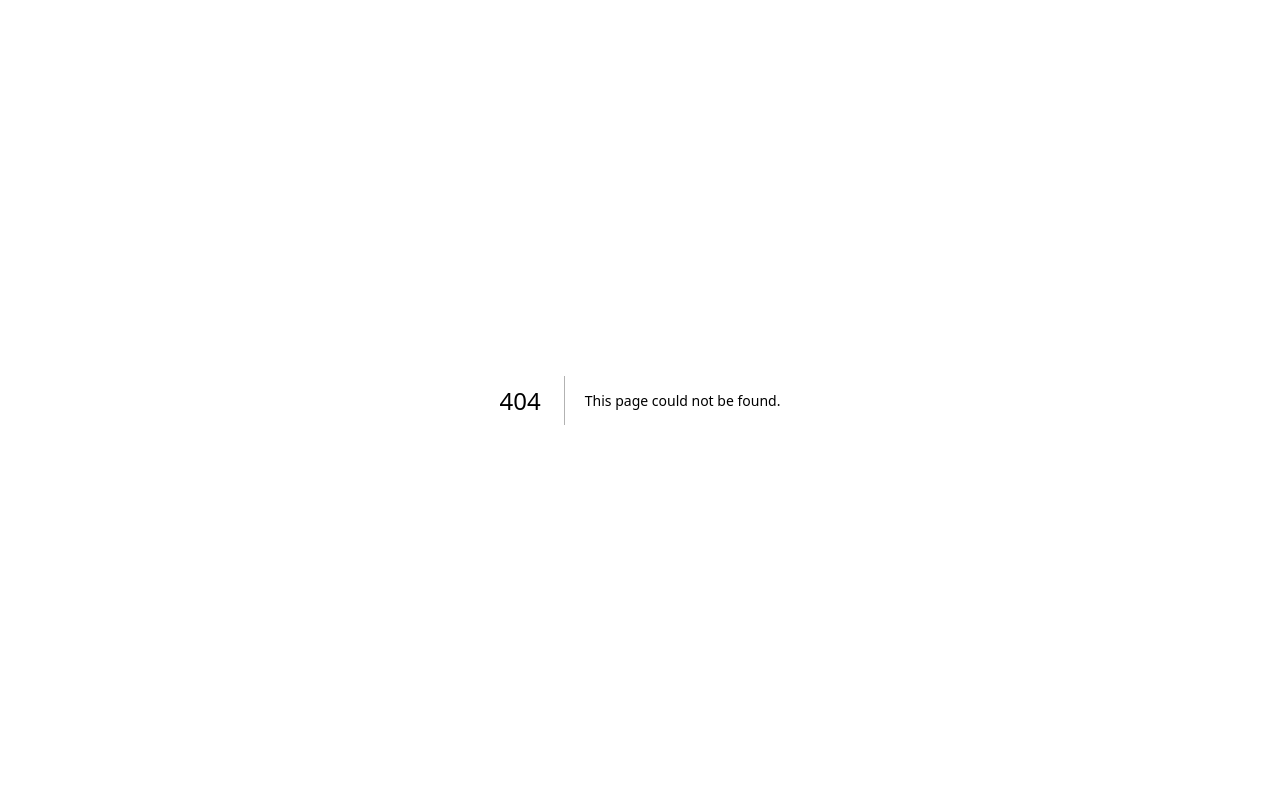
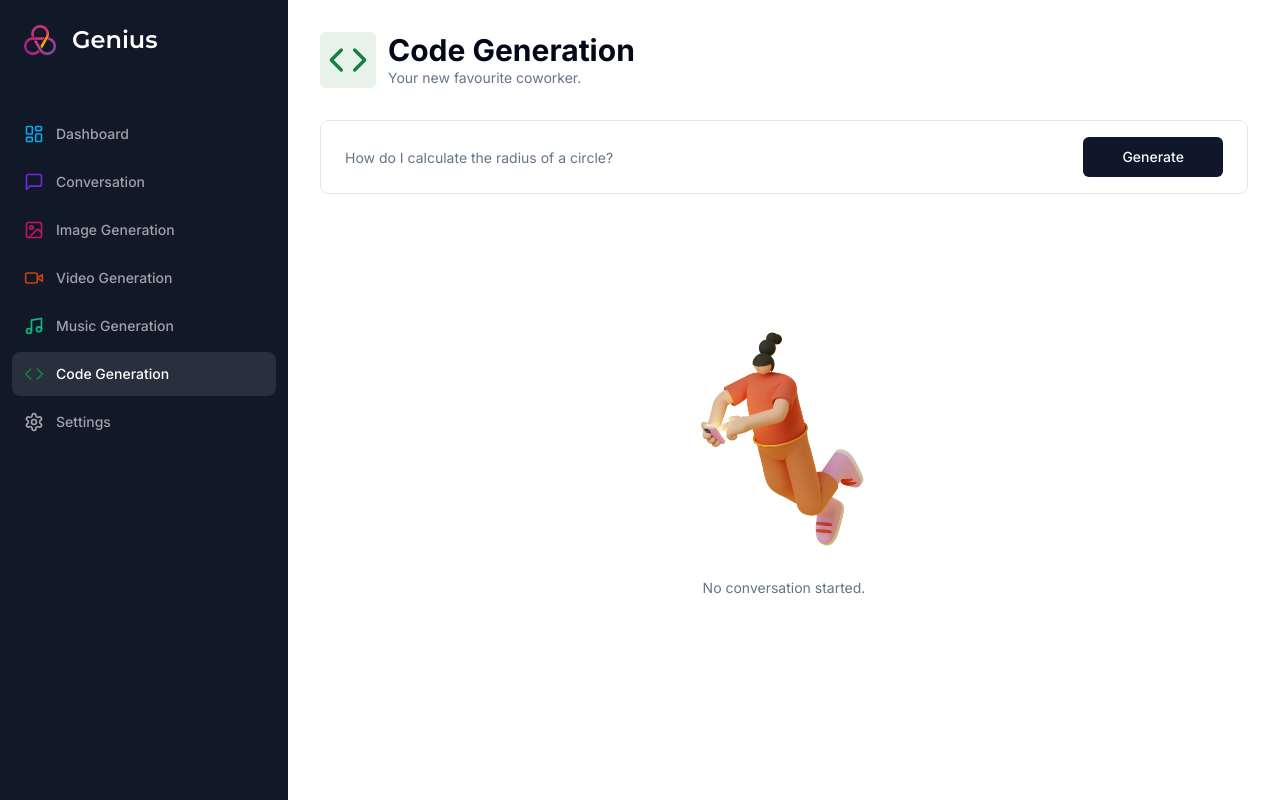
Before and after one commit to penguinboots/ai-saas, a Next.js app: page /code in a window 1280 px wide. Before the commit this address had no page. Built offline with nearby package versions, Linux system fonts and the light colour scheme.

Commit message:
duplicate template for code generator

```diff
--- /dev/null
+++ b/app/(dashboard)/(routes)/code/constants.ts
@@ -0,0 +1,7 @@
+import * as z from "zod";
+
+export const formSchema = z.object({
+  prompt: z.string().min(1, {
+    message: "Prompt is required.",
+  }),
+})
--- /dev/null
+++ b/app/(dashboard)/(routes)/code/page.tsx
@@ -0,0 +1,132 @@
+"use client";
+
+import { useForm } from "react-hook-form";
+import * as z from "zod";
+import { zodResolver } from "@hookform/resolvers/zod";
+import { formSchema } from "./constants";
+import axios from "axios";
+import { Heading } from "@/components/Heading";
+import { Code } from "lucide-react";
+import { Form, FormControl, FormField, FormItem } from "@/components/ui/form";
+import { Input } from "@/components/ui/input";
+import { Button } from "@/components/ui/button";
+import { useRouter } from "next/navigation";
+import { useState } from "react";
+import { ChatCompletionRequestMessage } from "openai";
+import Empty from "@/components/Empty";
+import Loader from "@/components/Loader";
+import { cn } from "@/lib/utils";
+import BotAvatar from "@/components/BotAvatar";
+import UserAvatar from "@/components/UserAvatar";
+
+const CodePage = () => {
+  const router = useRouter();
+  const [messages, setMessages] = useState<ChatCompletionRequestMessage[]>([]);
+
+  const form = useForm<z.infer<typeof formSchema>>({
+    resolver: zodResolver(formSchema),
+    defaultValues: {
+      prompt: "",
+    },
+  });
+
+  const isLoading = form.formState.isSubmitting;
+
+  const onSubmit = async (values: z.infer<typeof formSchema>) => {
+    try {
+      const userMessage: ChatCompletionRequestMessage = {
+        role: "user",
+        content: values.prompt,
+      };
+      const newMessages = [...messages, userMessage];
+
+      const response = await axios.post("/api/conversation", {
+        messages: newMessages,
+      });
+
+      setMessages((current) => [...current, userMessage, response.data]);
+
+      form.reset();
+    } catch (error: any) {
+      // TO DO : open pro modal
+      console.log(error);
+    } finally {
+      router.refresh();
+    }
+  };
+
+  return (
+    <div>
+      <Heading
+        title="Code Generation"
+        description="Your new favourite coworker."
+        icon={Code}
+        iconColor="text-green-700"
+        bgColor="bg-green-700/10"
+      />
+      <div className="px-4 lg:px-8">
+        <div>
+          <Form {...form}>
+            <form
+              onSubmit={form.handleSubmit(onSubmit)}
+              className="
+                rounded-lg border w-full p-4 px-3 md:px-6
+                focus-within:shadow-sm grid grid-cols-12 gap-2"
+              autoComplete="off"
+            >
+              <FormField
+                name="prompt"
+                render={({ field }) => (
+                  <FormItem className="col-span-12 lg:col-span-10">
+                    <FormControl className="m-0 p-0">
+                      <Input
+                        className="border-0 outline-none focus-visible:ring-0 focus-visible:ring-transparent"
+                        disabled={isLoading}
+                        placeholder="How do I calculate the radius of a circle?"
+                        {...field}
+                      />
+                    </FormControl>
+                  </FormItem>
+                )}
+              />
+              <Button
+                className="col-span-12 lg:col-span-2 w-full"
+                disabled={isLoading}
+              >
+                Generate
+              </Button>
+            </form>
+          </Form>
+        </div>
+        <div className="space-y-4 mt-4">
+          {isLoading && (
+            <div className="p-8 rounded-lg w-full flex items-center justify-center bg-muted">
+              <Loader />
+            </div>
+          )}
+          {messages.length === 0 && !isLoading && (
+            <Empty label="No conversation started." />
+          )}
+          <div className="flex flex-col-reverse gap-y-4">
+            {messages.map((message) => (
+              <div
+                key={message.content}
+                className={cn(
+                  "p-8 w-full flex items-start gap-x-8 rounded-lg",
+                  message.role === "user"
+                    ? "bg-white border border-black/10"
+                    : "bg.muted"
+                )}
+              >
+                {message.role === "user" ? <UserAvatar /> : <BotAvatar />}
+                <p className="text-sm">{message.content}</p>
+              </div>
+            ))}
+          </div>
+        </div>
+      </div>
+    </div>
+  );
+};
+
+export default CodePage;
```
